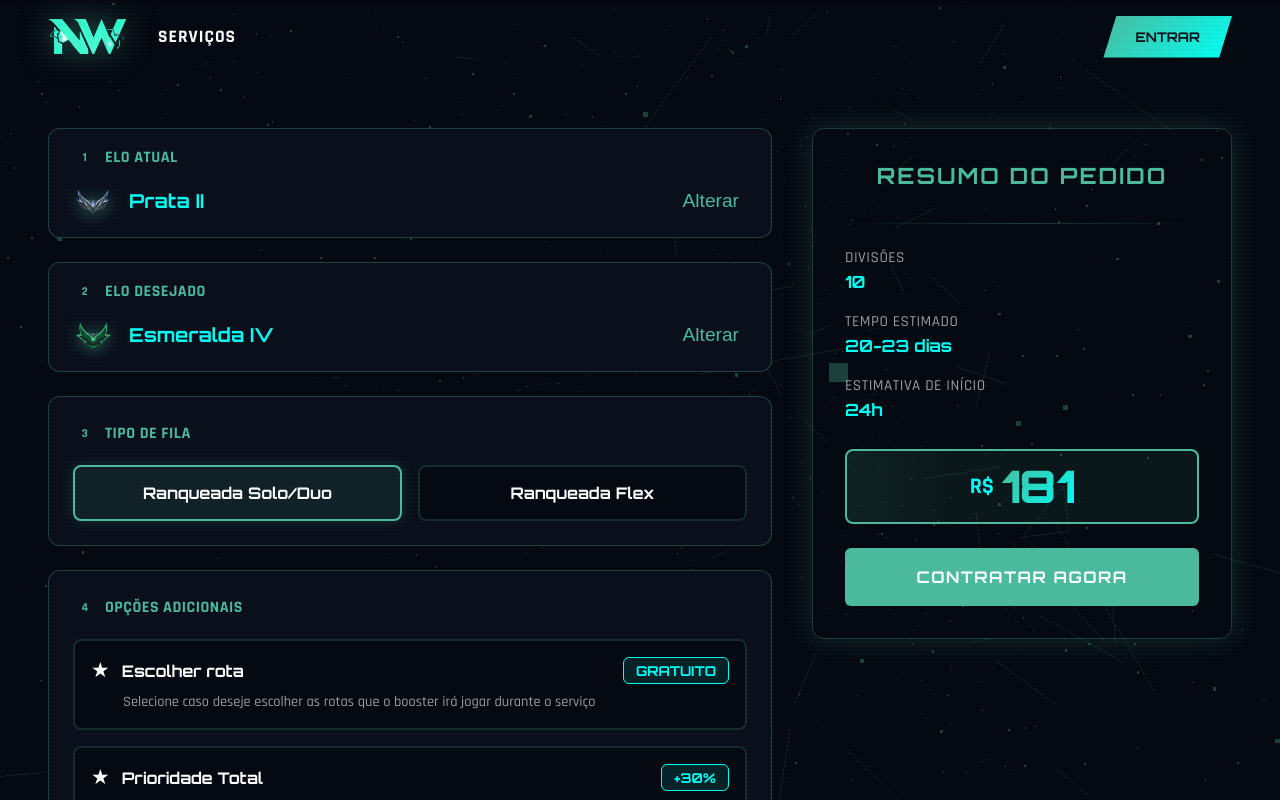
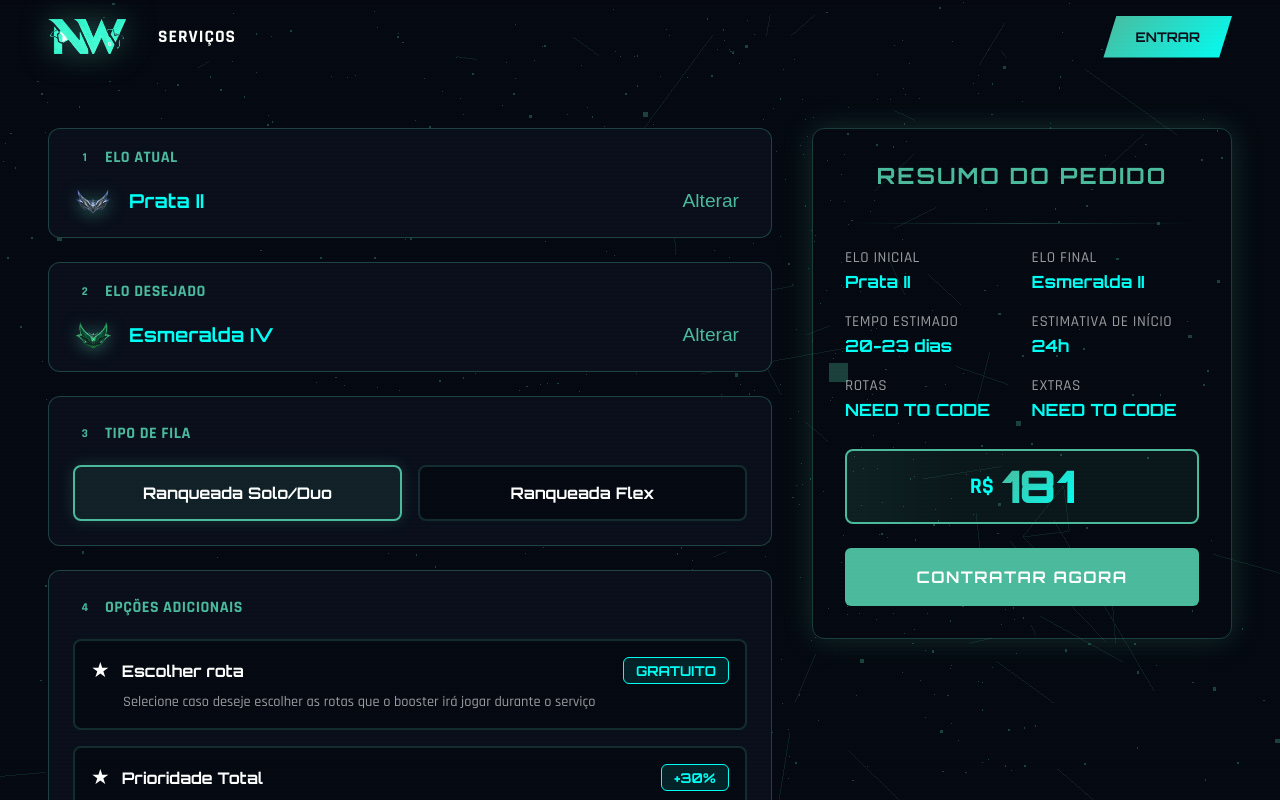
Before and after one commit to TheSh1ro/elodark-website, a Vue app: page /services/wins in a window 1280 px wide. Shown: the top 800 px of the page. Built offline with nearby package versions, Linux system fonts and the light colour scheme.

Commit message:
style: card transformado em grid com 2 cols

```diff
--- a/src/components/elojob/ElojobSummary.vue
+++ b/src/components/elojob/ElojobSummary.vue
@@ -5,9 +5,15 @@
     <div class="summary-details">
       <div class="summary-divider"></div>
 
+      <div class="summary-grid">
         <div class="summary-item">
-        <span class="summary-label">Divisões</span>
-        <span class="summary-value">{{ divisions }}</span>
+          <span class="summary-label">Elo inicial</span>
+          <span class="summary-value">Prata II</span>
+        </div>
+
+        <div class="summary-item">
+          <span class="summary-label">Elo final</span>
+          <span class="summary-value">Esmeralda II</span>
         </div>
 
         <div class="summary-item">
@@ -18,6 +24,17 @@
         <div class="summary-item">
           <span class="summary-label">Estimativa de início</span>
           <span class="summary-value">24h</span>
+        </div>
+
+        <div class="summary-item">
+          <span class="summary-label">Rotas</span>
+          <span class="summary-value">NEED TO CODE</span>
+        </div>
+
+        <div class="summary-item">
+          <span class="summary-label">Extras</span>
+          <span class="summary-value">NEED TO CODE</span>
+        </div>
       </div>
     </div>
 
@@ -98,6 +115,12 @@ const isValid = computed(() => {
   font-size: 1.5rem;
   color: var(--secondary);
   font-weight: 700;
+}
+
+.summary-grid {
+  display: grid;
+  grid-template-columns: 1fr 1fr;
+  gap: 1.2rem;
 }
 
 .summary-item {
```
Lines whose indentation alone changed are shown as unchanged.
